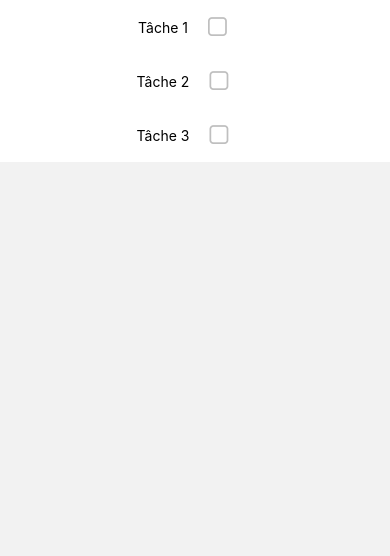
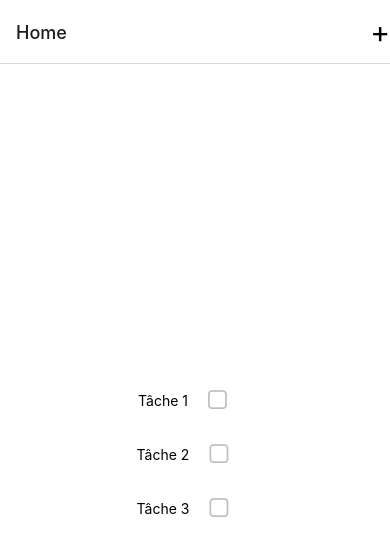
Before and after one commit to B3Ynov-API/todo_list, a React Native app: screen /Home in a window 390 px wide. Shown: the top 556 px of the page. Built offline with nearby package versions, Linux system fonts and the light colour scheme.

Commit message:
create AddTaskScreen

```diff
--- a/App.js
+++ b/App.js
@@ -1,6 +1,6 @@
 import * as React from 'react';
 import { StyleSheet, Text, View } from 'react-native';
-import { HomeScreen } from './src/components/';
+import { HomeScreen, AddTaskScreen } from './src/components/';
 import { NavigationContainer } from '@react-navigation/native';
 import { createNativeStackNavigator } from '@react-navigation/native-stack';
 
@@ -11,8 +11,9 @@
     <NavigationContainer>
       <Stack.Navigator>
         <Stack.Screen name="Home" component={HomeScreen}
-          options={{ headerShown: false }}
+          // options={{ headerShown: false }}
         />
+        <Stack.Screen name="AddTask" component={AddTaskScreen} />
       </Stack.Navigator>
     </NavigationContainer>
   );
--- /dev/null
+++ b/src/components/AddTaskScreen/AddTaskScreen.js
@@ -0,0 +1,17 @@
+import { Button } from '@rneui/base';
+import * as React from 'react';
+import { StyleSheet, Text, View } from 'react-native';
+
+export const AddTaskScreen = ({navigation}) => {
+    return (
+        <View style={styles.container}>
+            <Text>Add task screen</Text>
+        </View>
+    );
+}
+
+const styles = StyleSheet.create({
+    container: {
+        flex: 1,
+    }
+})
--- /dev/null
+++ b/src/components/AddTaskScreen/index.js
@@ -0,0 +1 @@
+export * from './AddTaskScreen';
--- a/src/components/HomeScreen/HomeScreen.js
+++ b/src/components/HomeScreen/HomeScreen.js
@@ -1,12 +1,39 @@
-import { StyleSheet, Text, View } from "react-native";
+import { useEffect } from "react";
+import { StyleSheet, Text, TouchableOpacity, View } from "react-native";
 import { Task } from "../";
 
-export const HomeScreen = () => {
+export const HomeScreen = ({navigation, route}) => {
+
+    useEffect (() => {
+        navigation.setOptions({
+            headerRight: () => (
+                <TouchableOpacity onPress={() => {
+                    navigation.navigate("AddTask");
+                }}>
+                    <Text style={styles.addButton}>+</Text>
+                </TouchableOpacity>
+            )
+        });
+    }, [navigation])
+
     return (
-        <View>
+        <View style={styles.container}>
             <Task name="Tâche 1" />
             <Task name="Tâche 2" />
             <Task name="Tâche 3" />
         </View>
     );
 }
+
+const styles = StyleSheet.create({
+    container: {
+        flex: 1,
+        justifyContent: 'center',
+        alignItems: 'center',
+        backgroundColor: '#fff',
+    },
+
+    addButton: {
+        fontSize: 30,
+    }
+})
--- a/src/components/Task/Task.js
+++ b/src/components/Task/Task.js
@@ -23,7 +23,6 @@
 
 const styles = StyleSheet.create({
     container: {
-        backgroundColor: '#fff',
         alignItems: 'center',
         justifyContent: 'center',
         flexDirection: 'row',
--- a/src/components/index.js
+++ b/src/components/index.js
@@ -1,2 +1,3 @@
 export * from './HomeScreen';
 export * from './Task';
+export * from './AddTaskScreen';
```
